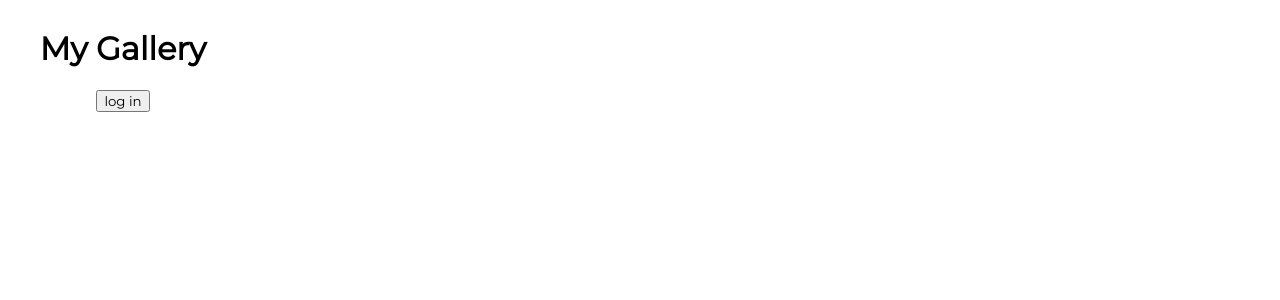
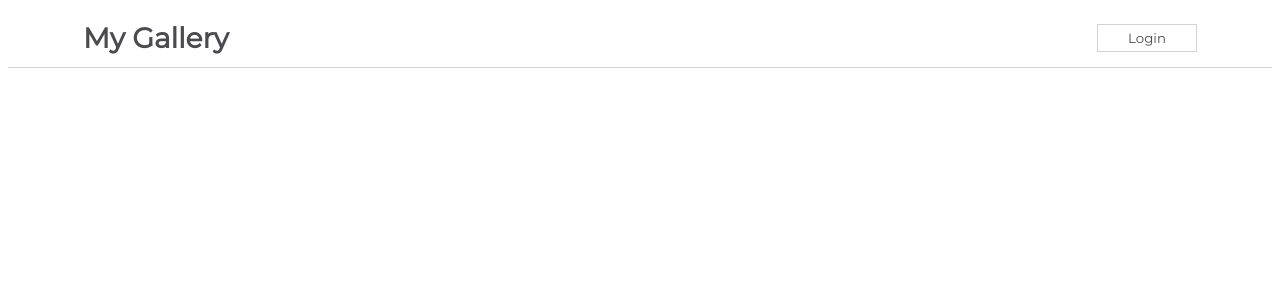
Before and after one commit to mikakallberg/React-challenge, a React (Create React App) app in the folder my-app/: page / in a window 1280 px wide. Shown: the top 300 px of the page. Built offline with nearby package versions, Linux system fonts and the light colour scheme.

Commit message:
todays lesson

```diff
--- a/my-app/src/App.js
+++ b/my-app/src/App.js
@@ -1,13 +1,14 @@
 import css from './App.module.css';
-import Sidebar from './components/Sidebar';
-import NavBarSimple from './components/NavBarSimple';
+import NavBarForm from './components/NavBarForm';
+// import NavBarSimple from './components/NavBarSimple';
 
 function App() {
   return (
     <div className={css.App}>
+      <NavBarForm/>
       {/* Add you components here */}
       {/* <Sidebar/> */}
-      <NavBarSimple/>
+      {/* <NavBarSimple/> */}
     </div>
   );
 }
--- /dev/null
+++ b/my-app/src/components/NavBarForm.js
@@ -0,0 +1,43 @@
+import React, { Component } from "react";
+import css from "./css/NavBarForm.module.css";
+
+
+class NavBarForm extends Component {
+    constructor(props) {
+        super(props)
+
+        this.state = {
+            isLoggedIn: true,
+        }
+    }
+    handleButtonClick = () => {
+        this.setState((prevState) => ({
+            isLoggedIn: prevState.isLoggedIn ? false: true
+        }),  () => console.log(this.state.isLoggedIn))
+    }
+
+    render() {
+        return (
+            <div className= {css.NavBar}>
+                <h1>My Gallery</h1>
+
+                    {
+                    this.state.isLoggedIn ?
+                        <button onClick={() => this.handleButtonClick()}>Login</button>
+                        :
+                        <form>
+                            <label htmlFor = "username">Username:</label>
+                            <input placeholder="username" id="username"/>
+
+                            <label htmlFor = "password">Password:</label>
+                            <input placeholder="password" id="password"/>
+                            <button onClick={() => this.handleButtonClick()}>Submit</button>
+                        </form>
+
+                    }
+            </div>
+        )
+    }
+}
+
+export default NavBarForm
--- a/my-app/src/components/NavBarSimple.js
+++ b/my-app/src/components/NavBarSimple.js
@@ -29,7 +29,7 @@
 
     render() {
         return (
-            <div className={ NavBarSimple }>
+            <div className={ css.NavBarSimple }>
                 <h1>My Gallery </h1>
                 <span>
                 <button onClick={() => this.handleClick()}>{this.state.buttonText}</button>
```
